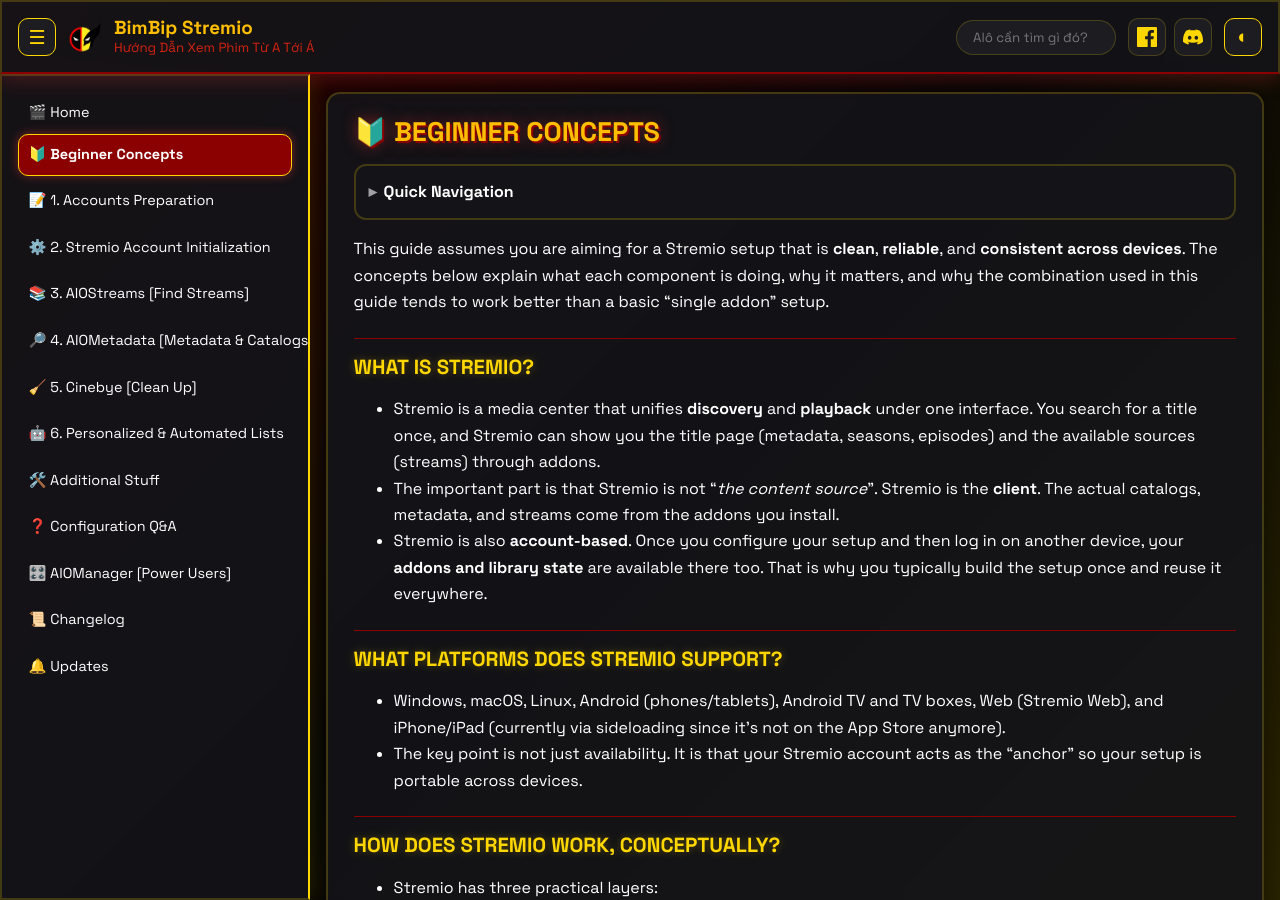
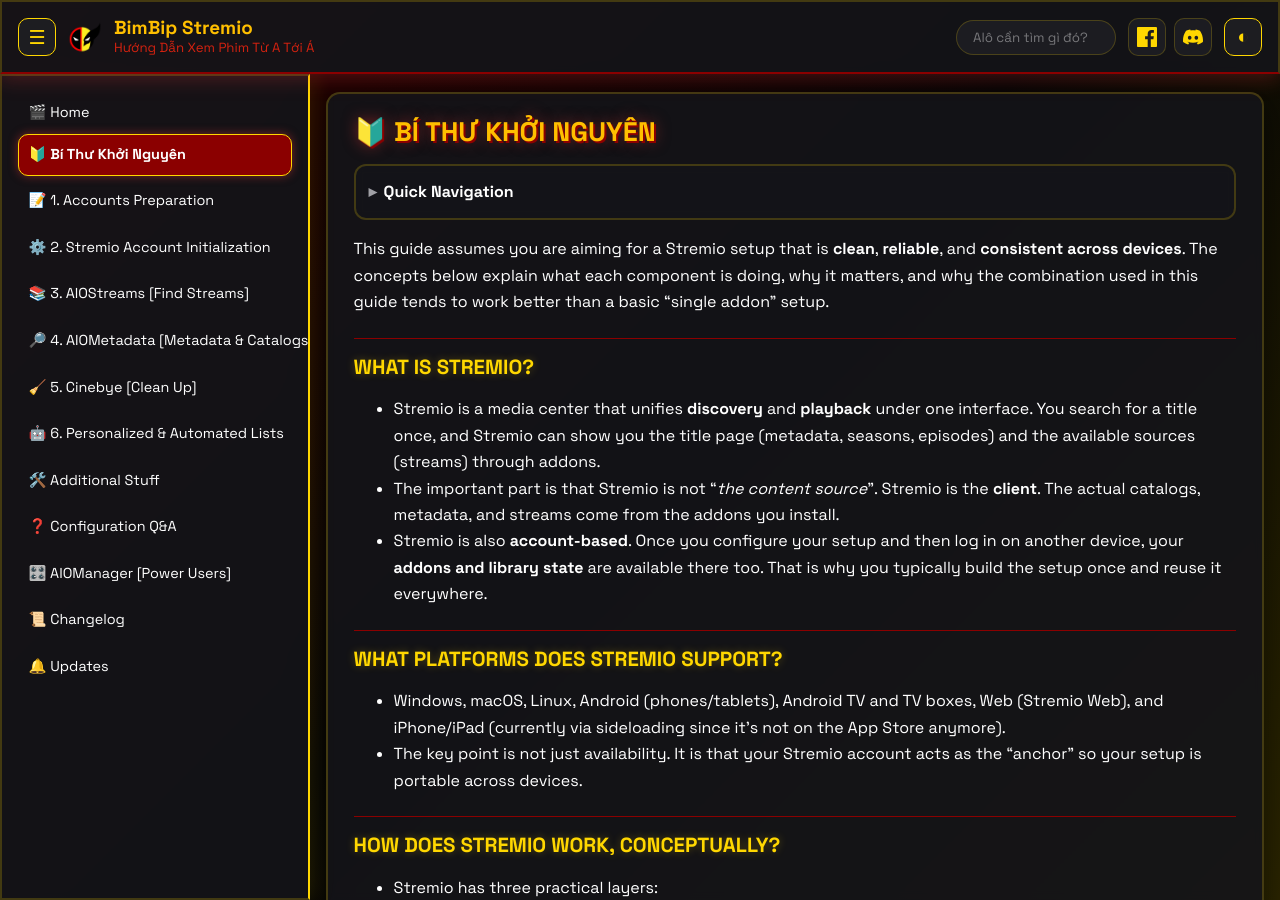
Before and after one commit to bimbipsubteam/bimbip-stremio, a Jekyll site: the page built from docs/guide/0-Beginner-Concepts.md, in a window 1280 px wide and 900 px high. Built offline with Jekyll 4.4.1, drawn with Linux system fonts in a browser that asks for light colours.

Commit message:
Update 0-Beginner-Concepts.md

```diff
--- a/docs/guide/0-Beginner-Concepts.md
+++ b/docs/guide/0-Beginner-Concepts.md
@@ -1,9 +1,9 @@
 ---
 layout: guide
-title: "🔰 Beginner Concepts"
+title: "🔰 Bí Thư Khởi Nguyên"
 ---
 
-# 🔰 Beginner Concepts
+# 🔰 Bí Thư Khởi Nguyên
 
 This guide assumes you are aiming for a Stremio setup that is **clean**, **reliable**, and **consistent across devices**. The concepts below explain what each component is doing, why it matters, and why the combination used in this guide tends to work better than a basic "single addon" setup.
 
```
